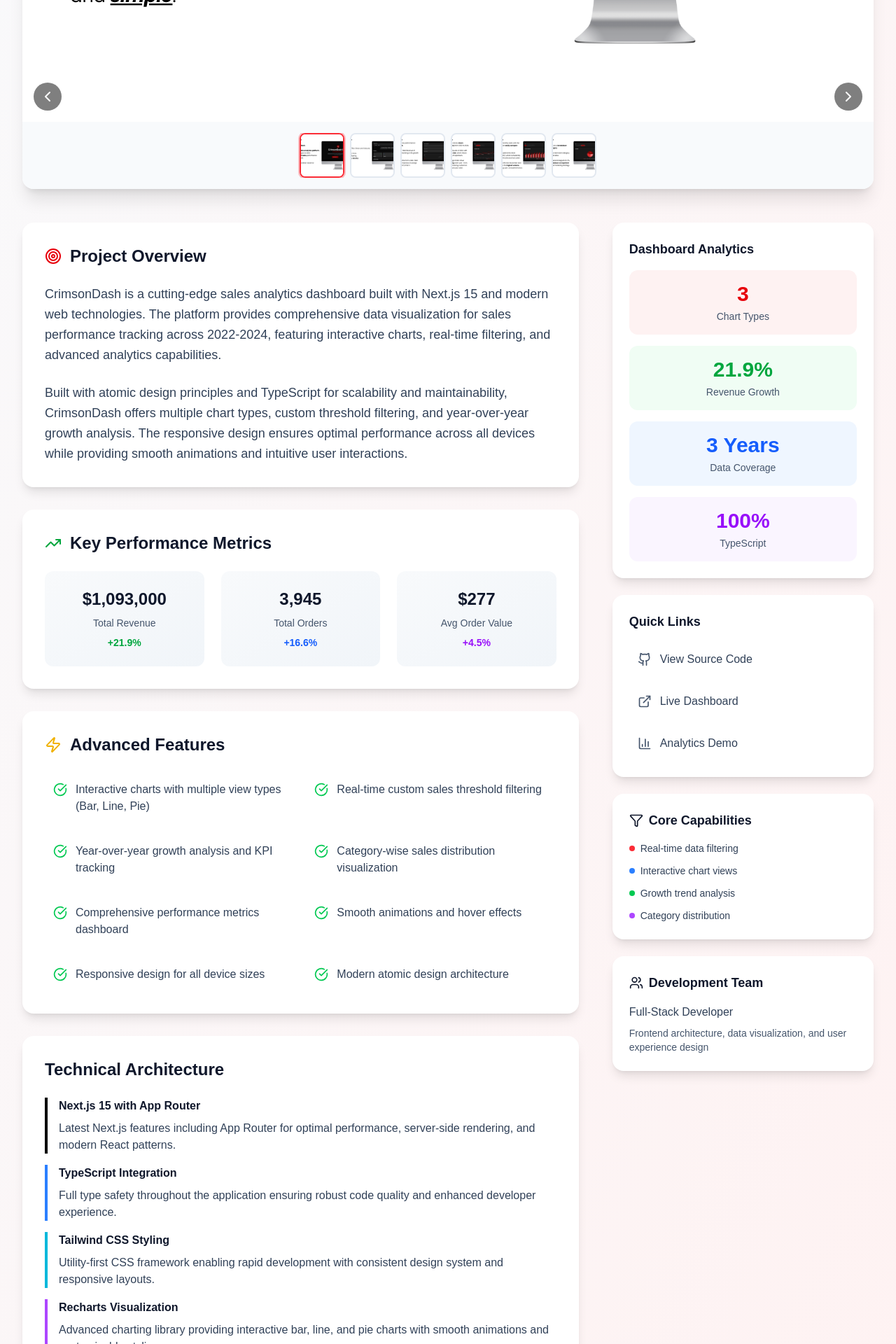
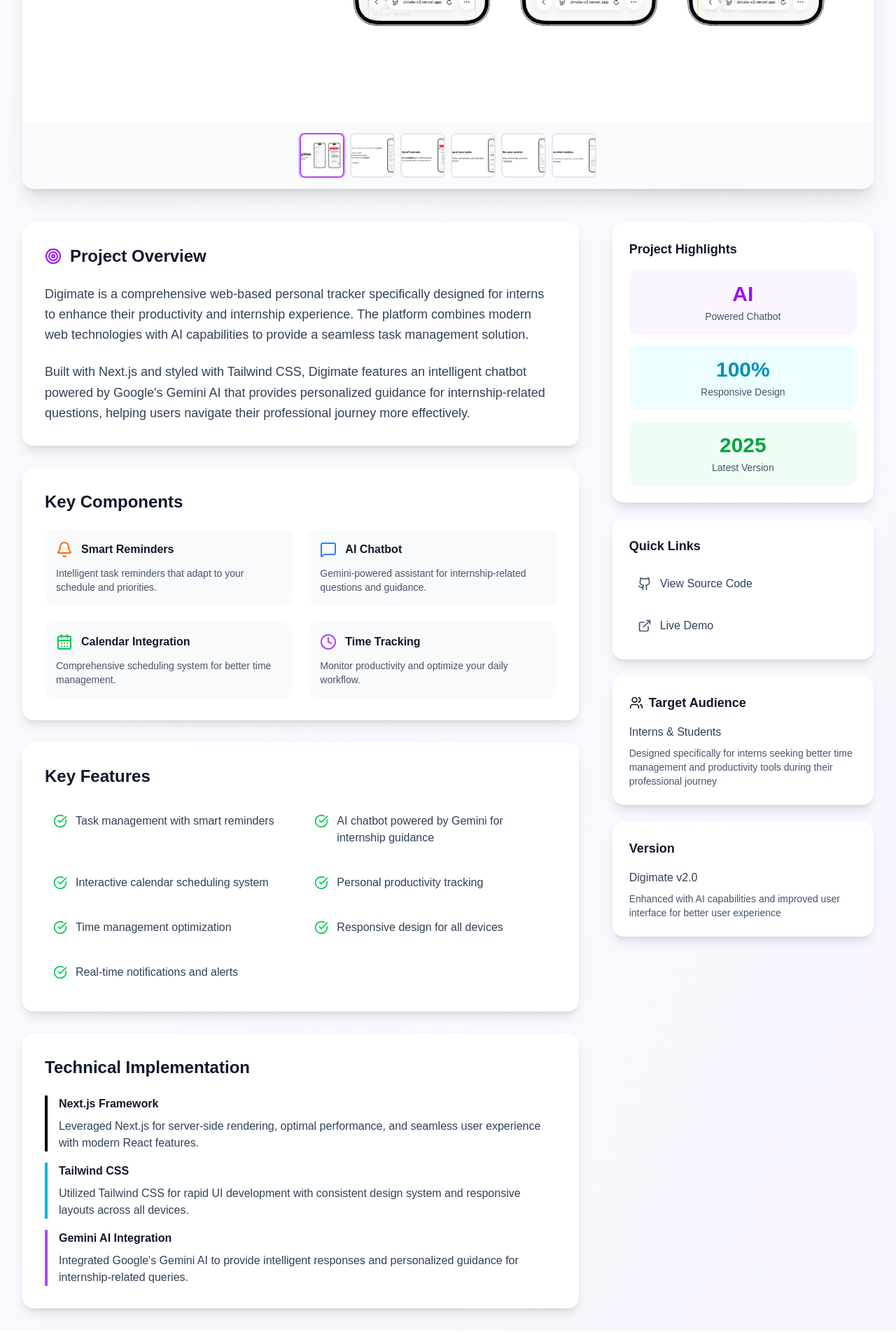
Before and after one commit to khansagiffany/portfolio-khansa, a Next.js app: page /projects/digimate in a window 1280 px wide. Shown: the part 880-2800 px from the top of the page at 70% size. Built offline with nearby package versions, Linux system fonts and the light colour scheme.

Commit message:
update digimate missing

```diff
--- a/app/projects/digimate/page.js
+++ b/app/projects/digimate/page.js
@@ -2,19 +2,20 @@
 
 import React, { useState } from 'react';
 import { useRouter } from 'next/navigation';
-import { ChevronLeft, ChevronRight, ArrowLeft, Github, ExternalLink, Calendar, Users, Target, CheckCircle, BarChart3, TrendingUp, Filter, Zap } from 'lucide-react';
+import { ChevronLeft, ChevronRight, ArrowLeft, Github, ExternalLink, Calendar, Users, Target, CheckCircle, Clock, MessageSquare, CalendarDays, Bell } from 'lucide-react';
 
-const CrimsonDashDetail = () => {
+const DigimateDetail = () => {
+  const router = useRouter();
   const [currentSlide, setCurrentSlide] = useState(0);
 
-  // Sample images - replace with actual CrimsonDash screenshots
+  // Sample images - replace with actual Digimate screenshots
   const projectImages = [
-    '/img/CRIMSONDASH1.png',
-    '/img/CRIMSONDASH2.png',
-    '/img/CRIMSONDASH3.png',
-    '/img/CRIMSONDASH4.png',
-    '/img/CRIMSONDASH5.png',
-    '/img/CRIMSONDASH6.png'
+    '/img/D1.png',
+    '/img/D2.png',
+    '/img/D3.png',
+    '/img/D4.png',
+    '/img/D5.png',
+    '/img/D6.png'
   ];
 
   const nextSlide = () => {
@@ -31,36 +32,50 @@
 
   // Navigate back function
   const handleBackToMain = () => {
-    // In a real app, this would use router.back()
-    window.history.back();
+    router.back();
   };
 
   const projectFeatures = [
-    "Interactive charts with multiple view types (Bar, Line, Pie)",
-    "Real-time custom sales threshold filtering",
-    "Year-over-year growth analysis and KPI tracking",
-    "Category-wise sales distribution visualization",
-    "Comprehensive performance metrics dashboard",
-    "Smooth animations and hover effects",
-    "Responsive design for all device sizes",
-    "Modern atomic design architecture"
+    "Task management with smart reminders",
+    "AI chatbot powered by Gemini for internship guidance",
+    "Interactive calendar scheduling system",
+    "Personal productivity tracking",
+    "Time management optimization",
+    "Responsive design for all devices",
+    "Real-time notifications and alerts"
   ];
 
   const techStack = [
-    { name: "Next.js 15", color: "bg-black text-white" },
-    { name: "TypeScript", color: "bg-blue-100 text-blue-800" },
-    { name: "Tailwind CSS", color: "bg-cyan-100 text-cyan-800" },
-    { name: "Recharts", color: "bg-purple-100 text-purple-800" }
+    { name: "Next.js", color: "bg-black text-white" },
+    { name: "Tailwind", color: "bg-cyan-100 text-cyan-800" },
+    { name: "Gemini", color: "bg-purple-100 text-purple-800" }
   ];
 
-  const keyMetrics = [
-    { label: "Total Revenue", value: "$1,093,000", growth: "+21.9%", color: "text-green-600" },
-    { label: "Total Orders", value: "3,945", growth: "+16.6%", color: "text-blue-600" },
-    { label: "Avg Order Value", value: "$277", growth: "+4.5%", color: "text-purple-600" }
+  const keyComponents = [
+    {
+      icon: <Bell className="text-orange-500" size={24} />,
+      title: "Smart Reminders",
+      description: "Intelligent task reminders that adapt to your schedule and priorities."
+    },
+    {
+      icon: <MessageSquare className="text-blue-500" size={24} />,
+      title: "AI Chatbot",
+      description: "Gemini-powered assistant for internship-related questions and guidance."
+    },
+    {
+      icon: <CalendarDays className="text-green-500" size={24} />,
+      title: "Calendar Integration",
+      description: "Comprehensive scheduling system for better time management."
+    },
+    {
+      icon: <Clock className="text-purple-500" size={24} />,
+      title: "Time Tracking",
+      description: "Monitor productivity and optimize your daily workflow."
+    }
   ];
 
   return (
-    <div className="min-h-screen bg-gradient-to-br from-slate-50 to-red-50">
+    <div className="min-h-screen bg-gradient-to-br from-slate-50 to-purple-50">
       {/* Header */}
       <header className="bg-white/80 backdrop-blur-sm border-b border-slate-200 sticky top-0 z-40">
         <div className="max-w-7xl mx-auto px-4 sm:px-6 lg:px-8 py-4">
@@ -74,19 +89,18 @@
             </button>
             <div className="flex items-center gap-4">
               <a
-                href="https://github.com/khansagiffany/crimsondash"
+                href="https://github.com/khansagiffany/digimate-v2"
                 target="_blank"
                 rel="noopener noreferrer"
-                className="flex items-center gap-2 px-4 py-2 bg-gray-800 text-white rounded-lg hover:bg-gray-900 transition-colors"
+                className="p-2 rounded-lg bg-slate-600 hover:bg-slate-800 transition-colors"
               >
-                <Github size={16} />
-                GitHub
+                <Github size={20} />
               </a>
               <a
-                href="#"
+                href="https://digimate-v2.vercel.app"
                 target="_blank"
                 rel="noopener noreferrer"
-                className="flex items-center gap-2 px-4 py-2 bg-red-600 text-white rounded-lg hover:bg-red-700 transition-colors"
+                className="flex items-center gap-2 px-4 py-2 bg-purple-600 text-white rounded-lg hover:bg-purple-700 transition-colors"
               >
                 <ExternalLink size={16} />
                 Live Demo
@@ -103,13 +117,13 @@
         <div className="mb-12">
           <div className="flex items-center gap-3 mb-4">
             <Calendar size={20} className="text-slate-500" />
-            <span className="text-slate-600 font-medium">2024</span>
+            <span className="text-slate-600 font-medium">2025</span>
           </div>
           <h1 className="text-4xl sm:text-5xl font-bold text-slate-900 mb-6 leading-tight">
-            <span className="text-red-600">Crimson</span>Dash
+            Digimate
           </h1>
           <p className="text-xl text-slate-600 mb-8 leading-relaxed">
-            Experience the future of data visualization with our cutting-edge sales analytics platform
+            Personal Tracker for Interns
           </p>
           <div className="flex flex-wrap gap-2">
             {techStack.map((tech) => (
@@ -130,10 +144,10 @@
             <div className="relative w-full h-full overflow-hidden">
               <img
                 src={projectImages[currentSlide]}
-                alt={`CrimsonDash Screenshot ${currentSlide + 1}`}
+                alt={`Digimate Screenshot ${currentSlide + 1}`}
                 className="w-full h-full object-cover"
                 onError={(e) => {
-                  e.target.src = `https://via.placeholder.com/800x450/DC2626/FFFFFF?text=CrimsonDash+Screenshot+${currentSlide + 1}`;
+                  e.target.src = `https://via.placeholder.com/800x450/8B5CF6/FFFFFF?text=Digimate+Screenshot+${currentSlide + 1}`;
                 }}
               />
             </div>
@@ -141,13 +155,13 @@
             {/* Navigation Arrows */}
             <button
               onClick={prevSlide}
-              className="absolute left-4 bottom-4 bg-black/50 hover:bg-black/70 text-white p-2 rounded-full transition-all backdrop-blur-sm"
+              className="absolute left-4 top-1/2 -translate-y-1/2 bg-black/50 hover:bg-black/70 text-white p-2 rounded-full transition-all backdrop-blur-sm"
             >
               <ChevronLeft size={24} />
             </button>
             <button
               onClick={nextSlide}
-              className="absolute right-4 bottom-4 bg-black/50 hover:bg-black/70 text-white p-2 rounded-full transition-all backdrop-blur-sm"
+              className="absolute right-4 top-1/2 -translate-y-1/2 bg-black/50 hover:bg-black/70 text-white p-2 rounded-full transition-all backdrop-blur-sm"
             >
               <ChevronRight size={24} />
             </button>
@@ -166,7 +180,7 @@
                   key={index}
                   onClick={() => goToSlide(index)}
                   className={`flex-shrink-0 w-16 h-16 rounded-lg overflow-hidden border-2 transition-all ${
-                    currentSlide === index ? 'border-red-500 ring-2 ring-red-500/30' : 'border-slate-200 hover:border-slate-300'
+                    currentSlide === index ? 'border-purple-500 ring-2 ring-purple-500/30' : 'border-slate-200 hover:border-slate-300'
                   }`}
                 >
                   <img
@@ -174,7 +188,7 @@
                     alt={`Thumbnail ${index + 1}`}
                     className="w-full h-full object-cover"
                     onError={(e) => {
-                      e.target.src = `https://via.placeholder.com/64x64/DC2626/FFFFFF?text=${index + 1}`;
+                      e.target.src = `https://via.placeholder.com/64x64/8B5CF6/FFFFFF?text=${index + 1}`;
                     }}
                   />
                 </button>
@@ -192,40 +206,36 @@
             {/* Overview */}
             <section className="bg-white rounded-2xl p-8 shadow-lg">
               <h2 className="text-2xl font-bold text-slate-900 mb-6 flex items-center gap-3">
-                <Target className="text-red-600" size={24} />
+                <Target className="text-purple-600" size={24} />
                 Project Overview
               </h2>
               <p className="text-slate-700 leading-relaxed text-lg mb-6">
-                CrimsonDash is a cutting-edge sales analytics dashboard built with Next.js 15 and modern web technologies. The platform provides comprehensive data visualization for sales performance tracking across 2022-2024, featuring interactive charts, real-time filtering, and advanced analytics capabilities.
+                Digimate is a comprehensive web-based personal tracker specifically designed for interns to enhance their productivity and internship experience. The platform combines modern web technologies with AI capabilities to provide a seamless task management solution.
               </p>
               <p className="text-slate-700 leading-relaxed text-lg">
-                Built with atomic design principles and TypeScript for scalability and maintainability, CrimsonDash offers multiple chart types, custom threshold filtering, and year-over-year growth analysis. The responsive design ensures optimal performance across all devices while providing smooth animations and intuitive user interactions.
+                Built with Next.js and styled with Tailwind CSS, Digimate features an intelligent chatbot powered by Google's Gemini AI that provides personalized guidance for internship-related questions, helping users navigate their professional journey more effectively.
               </p>
             </section>
 
-            {/* Performance Metrics */}
+            {/* Key Components */}
             <section className="bg-white rounded-2xl p-8 shadow-lg">
-              <h2 className="text-2xl font-bold text-slate-900 mb-6 flex items-center gap-3">
-                <TrendingUp className="text-green-600" size={24} />
-                Key Performance Metrics
-              </h2>
-              <div className="grid sm:grid-cols-3 gap-6">
-                {keyMetrics.map((metric, index) => (
-                  <div key={index} className="text-center p-6 bg-gradient-to-br from-slate-50 to-slate-100 rounded-xl">
-                    <div className="text-2xl font-bold text-slate-900 mb-2">{metric.value}</div>
-                    <div className="text-sm text-slate-600 mb-2">{metric.label}</div>
-                    <div className={`text-sm font-semibold ${metric.color}`}>{metric.growth}</div>
+              <h2 className="text-2xl font-bold text-slate-900 mb-6">Key Components</h2>
+              <div className="grid sm:grid-cols-2 gap-6">
+                {keyComponents.map((component, index) => (
+                  <div key={index} className="p-4 rounded-xl bg-slate-50 hover:bg-slate-100 transition-colors">
+                    <div className="flex items-center gap-3 mb-3">
+                      {component.icon}
+                      <h3 className="font-semibold text-slate-900">{component.title}</h3>
+                    </div>
+                    <p className="text-slate-600 text-sm">{component.description}</p>
                   </div>
                 ))}
               </div>
             </section>
 
-            {/* Key Features */}
+            {/* Features */}
             <section className="bg-white rounded-2xl p-8 shadow-lg">
-              <h2 className="text-2xl font-bold text-slate-900 mb-6 flex items-center gap-3">
-                <Zap className="text-yellow-500" size={24} />
-                Advanced Features
-              </h2>
+              <h2 className="text-2xl font-bold text-slate-900 mb-6">Key Features</h2>
               <div className="grid sm:grid-cols-2 gap-4">
                 {projectFeatures.map((feature, index) => (
                   <div key={index} className="flex items-start gap-3 p-3 rounded-lg hover:bg-slate-50 transition-colors">
@@ -238,23 +248,19 @@
 
             {/* Technical Implementation */}
             <section className="bg-white rounded-2xl p-8 shadow-lg">
-              <h2 className="text-2xl font-bold text-slate-900 mb-6">Technical Architecture</h2>
+              <h2 className="text-2xl font-bold text-slate-900 mb-6">Technical Implementation</h2>
               <div className="space-y-4">
                 <div className="border-l-4 border-black pl-4">
-                  <h3 className="font-semibold text-slate-900 mb-2">Next.js 15 with App Router</h3>
-                  <p className="text-slate-700">Latest Next.js features including App Router for optimal performance, server-side rendering, and modern React patterns.</p>
-                </div>
-                <div className="border-l-4 border-blue-500 pl-4">
-                  <h3 className="font-semibold text-slate-900 mb-2">TypeScript Integration</h3>
-                  <p className="text-slate-700">Full type safety throughout the application ensuring robust code quality and enhanced developer experience.</p>
+                  <h3 className="font-semibold text-slate-900 mb-2">Next.js Framework</h3>
+                  <p className="text-slate-700">Leveraged Next.js for server-side rendering, optimal performance, and seamless user experience with modern React features.</p>
                 </div>
                 <div className="border-l-4 border-cyan-500 pl-4">
-                  <h3 className="font-semibold text-slate-900 mb-2">Tailwind CSS Styling</h3>
-                  <p className="text-slate-700">Utility-first CSS framework enabling rapid development with consistent design system and responsive layouts.</p>
+                  <h3 className="font-semibold text-slate-900 mb-2">Tailwind CSS</h3>
+                  <p className="text-slate-700">Utilized Tailwind CSS for rapid UI development with consistent design system and responsive layouts across all devices.</p>
                 </div>
                 <div className="border-l-4 border-purple-500 pl-4">
-                  <h3 className="font-semibold text-slate-900 mb-2">Recharts Visualization</h3>
-                  <p className="text-slate-700">Advanced charting library providing interactive bar, line, and pie charts with smooth animations and customizable styling.</p>
+                  <h3 className="font-semibold text-slate-900 mb-2">Gemini AI Integration</h3>
+                  <p className="text-slate-700">Integrated Google's Gemini AI to provide intelligent responses and personalized guidance for internship-related queries.</p>
                 </div>
               </div>
             </section>
@@ -265,23 +271,19 @@
 
             {/* Project Stats */}
             <div className="bg-white rounded-2xl p-6 shadow-lg">
-              <h3 className="text-lg font-semibold text-slate-900 mb-4">Dashboard Analytics</h3>
+              <h3 className="text-lg font-semibold text-slate-900 mb-4">Project Highlights</h3>
               <div className="space-y-4">
-                <div className="text-center p-4 bg-red-50 rounded-xl">
-                  <div className="text-3xl font-bold text-red-600 mb-1">3</div>
-                  <div className="text-sm text-slate-600">Chart Types</div>
+                <div className="text-center p-4 bg-purple-50 rounded-xl">
+                  <div className="text-3xl font-bold text-purple-600 mb-1">AI</div>
+                  <div className="text-sm text-slate-600">Powered Chatbot</div>
+                </div>
+                <div className="text-center p-4 bg-cyan-50 rounded-xl">
+                  <div className="text-3xl font-bold text-cyan-600 mb-1">100%</div>
+                  <div className="text-sm text-slate-600">Responsive Design</div>
                 </div>
                 <div className="text-center p-4 bg-green-50 rounded-xl">
-                  <div className="text-3xl font-bold text-green-600 mb-1">21.9%</div>
-                  <div className="text-sm text-slate-600">Revenue Growth</div>
-                </div>
-                <div className="text-center p-4 bg-blue-50 rounded-xl">
-                  <div className="text-3xl font-bold text-blue-600 mb-1">3 Years</div>
-                  <div className="text-sm text-slate-600">Data Coverage</div>
-                </div>
-                <div className="text-center p-4 bg-purple-50 rounded-xl">
-                  <div className="text-3xl font-bold text-purple-600 mb-1">100%</div>
-                  <div className="text-sm text-slate-600">TypeScript</div>
+                  <div className="text-3xl font-bold text-green-600 mb-1">2025</div>
+                  <div className="text-sm text-slate-600">Latest Version</div>
                 </div>
               </div>
             </div>
@@ -291,7 +293,7 @@
               <h3 className="text-lg font-semibold text-slate-900 mb-4">Quick Links</h3>
               <div className="space-y-3">
                 <a
-                  href="https://github.com/khansagiffany/crimsondash"
+                  href="https://github.com/khansagiffany/digimate-v2"
                   target="_blank"
                   rel="noopener noreferrer"
                   className="flex items-center gap-3 p-3 rounded-lg hover:bg-slate-50 transition-colors group"
@@ -300,61 +302,35 @@
                   <span className="text-slate-700 group-hover:text-slate-900">View Source Code</span>
                 </a>
                 <a
-                  href="#"
+                  href="https://digimate-v2.vercel.app"
                   target="_blank"
                   rel="noopener noreferrer"
                   className="flex items-center gap-3 p-3 rounded-lg hover:bg-slate-50 transition-colors group"
                 >
                   <ExternalLink size={20} className="text-slate-600 group-hover:text-slate-900" />
-                  <span className="text-slate-700 group-hover:text-slate-900">Live Dashboard</span>
-                </a>
-                <a
-                  href="#"
-                  target="_blank"
-                  rel="noopener noreferrer"
-                  className="flex items-center gap-3 p-3 rounded-lg hover:bg-slate-50 transition-colors group"
-                >
-                  <BarChart3 size={20} className="text-slate-600 group-hover:text-slate-900" />
-                  <span className="text-slate-700 group-hover:text-slate-900">Analytics Demo</span>
+                  <span className="text-slate-700 group-hover:text-slate-900">Live Demo</span>
                 </a>
               </div>
             </div>
 
-            {/* Features Highlight */}
+            {/* Target Audience */}
             <div className="bg-white rounded-2xl p-6 shadow-lg">
               <h3 className="text-lg font-semibold text-slate-900 mb-4 flex items-center gap-2">
-                <Filter size={20} />
-                Core Capabilities
+                <Users size={20} />
+                Target Audience
               </h3>
-              <div className="space-y-3 text-sm">
-                <div className="flex items-center gap-2">
-                  <div className="w-2 h-2 bg-red-500 rounded-full"></div>
-                  <span className="text-slate-700">Real-time data filtering</span>
-                </div>
-                <div className="flex items-center gap-2">
-                  <div className="w-2 h-2 bg-blue-500 rounded-full"></div>
-                  <span className="text-slate-700">Interactive chart views</span>
-                </div>
-                <div className="flex items-center gap-2">
-                  <div className="w-2 h-2 bg-green-500 rounded-full"></div>
-                  <span className="text-slate-700">Growth trend analysis</span>
-                </div>
-                <div className="flex items-center gap-2">
-                  <div className="w-2 h-2 bg-purple-500 rounded-full"></div>
-                  <span className="text-slate-700">Category distribution</span>
-                </div>
+              <div className="text-slate-700">
+                <p className="mb-2">Interns & Students</p>
+                <p className="text-sm text-slate-600">Designed specifically for interns seeking better time management and productivity tools during their professional journey</p>
               </div>
             </div>
 
-            {/* Team */}
+            {/* Version Info */}
             <div className="bg-white rounded-2xl p-6 shadow-lg">
-              <h3 className="text-lg font-semibold text-slate-900 mb-4 flex items-center gap-2">
-                <Users size={20} />
-                Development Team
-              </h3>
+              <h3 className="text-lg font-semibold text-slate-900 mb-4">Version</h3>
               <div className="text-slate-700">
-                <p className="mb-2">Full-Stack Developer</p>
-                <p className="text-sm text-slate-600">Frontend architecture, data visualization, and user experience design</p>
+                <p className="mb-2 font-medium">Digimate v2.0</p>
+                <p className="text-sm text-slate-600">Enhanced with AI capabilities and improved user interface for better user experience</p>
               </div>
             </div>
           </div>
@@ -364,4 +340,4 @@
   );
 };
 
-export default CrimsonDashDetail;
+export default DigimateDetail;
```
